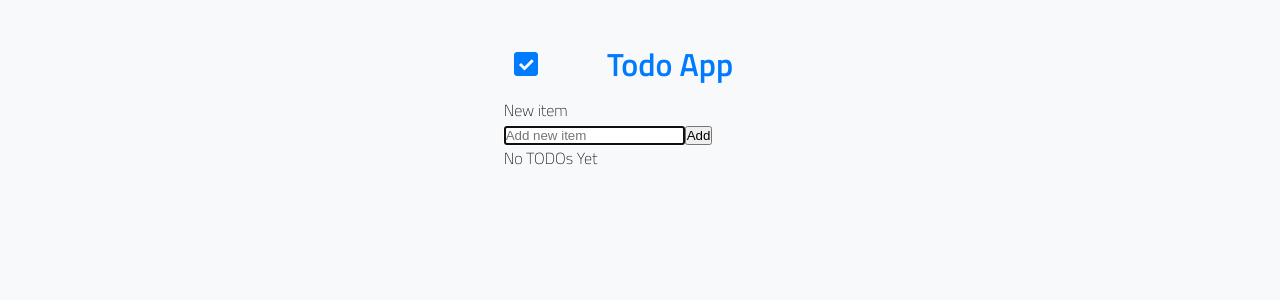
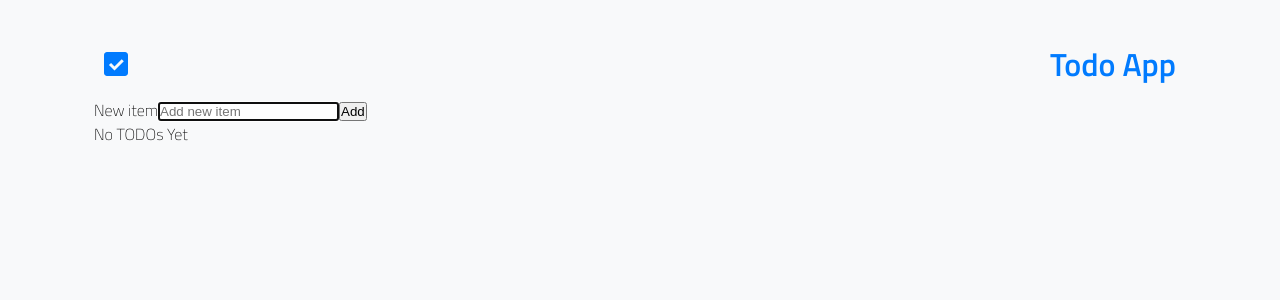
Before and after one commit to programmeur77/react-todo, a React (Vite) app in the folder frontend/: page / in a window 1280 px wide. Shown: the top 300 px of the page. Built offline with nearby package versions, Linux system fonts and the light colour scheme.

Commit message:
Changed container width into 90dvw

```diff
--- a/frontend/style/components/app.scss
+++ b/frontend/style/components/app.scss
@@ -1,4 +1,4 @@
 .page-container {
-  width: 90%;
+  width: 90dvw;
   padding: 30px;
 }
```
